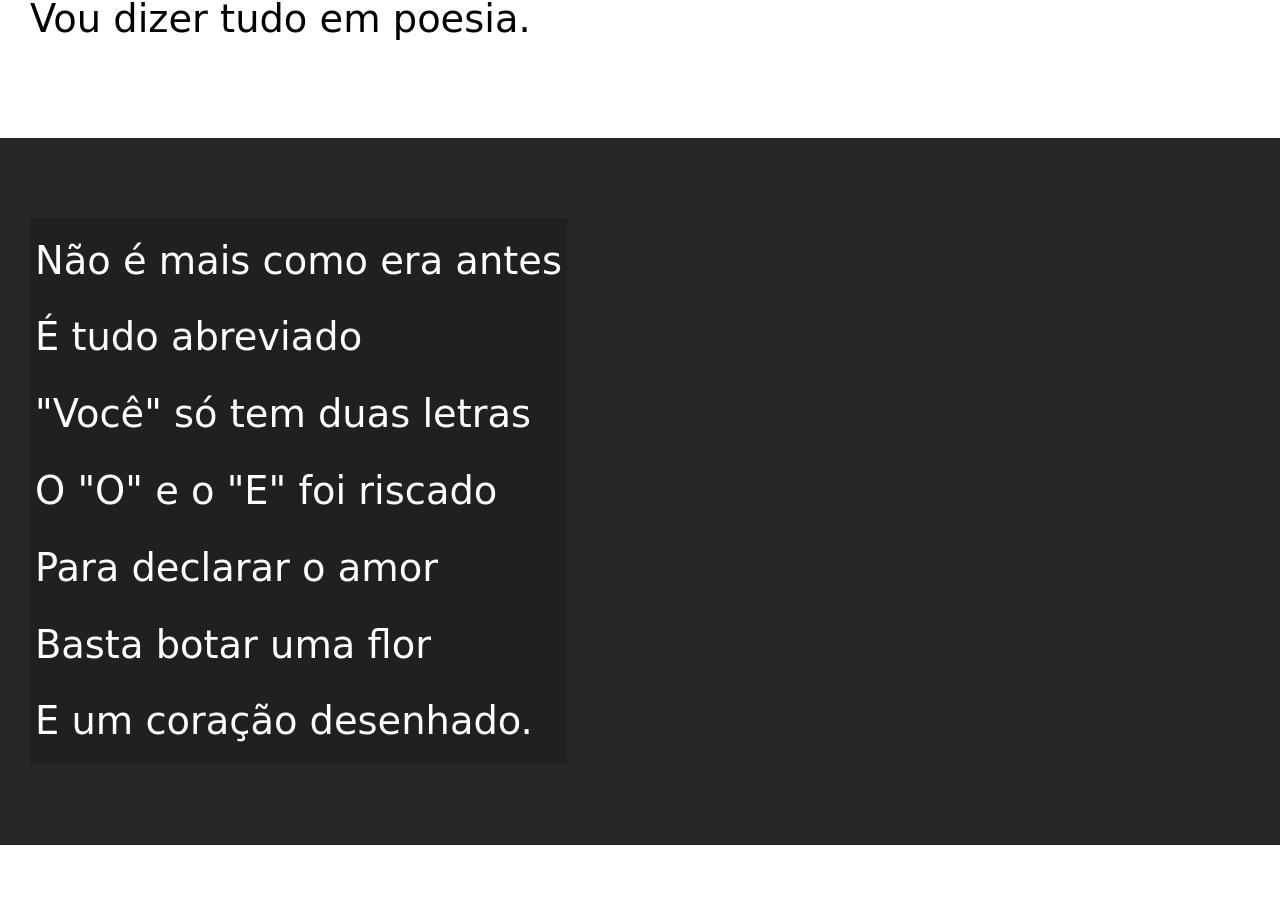
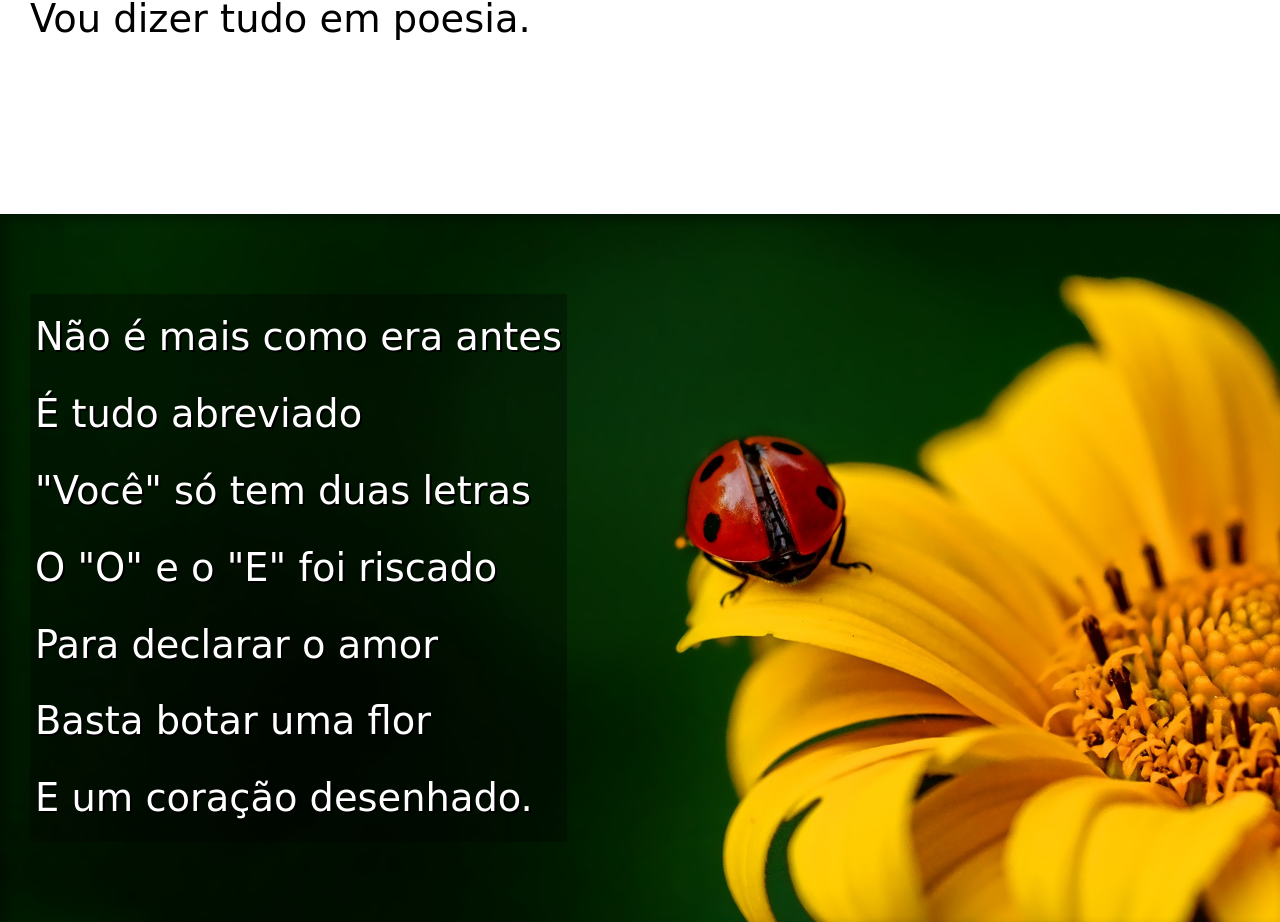
Before and after one commit to Vinilast/html-css, a plain HTML site: page desafios/d012/index.html in a window 1280 px wide. Shown: the part 820-1742 px from the top of the page. Drawn offline with Linux system fonts and the light colour scheme.

Commit message:
projeto 12 finalizado

```diff
--- a/desafios/d012/index.html
+++ b/desafios/d012/index.html
@@ -29,7 +29,7 @@
 
 
 
-    <section class="imagem">
+    <section class="imagem" id="img01">
         <p>
             Não é mais como era antes <br>
             É tudo abreviado <br>
@@ -63,7 +63,7 @@
         </p>
     </section>
 
-    <section class="imagem">
+    <section class="imagem" id="img02">
         <p>
             Tenho saudade das cartas <br>
             Escritas com a própria mão <br>
--- a/desafios/d012/style.css
+++ b/desafios/d012/style.css
@@ -54,20 +54,46 @@ section{
 
 
 }
+section > p {
+    padding-bottom: 2em;
+}
 section.normal{
     background-color: white;
     color: black;
+
 
 }
 section.imagem{
     background-color: rgb(39, 39, 39);
     color: white;
+    box-shadow: inset 6px 6px 12px rgba(0, 0, 0, 0.329);
+    background-size: cover;
+    background-attachment: fixed;
+
 
 }
 section.imagem > p{
-    background-color: rgba(0, 0, 0, 0.185);
+    background-color: rgba(0, 0, 0, 0.322);
     display: inline-block;
     padding: 5px;
+    text-shadow: 2px 2px 0px black;
+
+
+
+
+
+}
+section#img01{
+    background-image: url('imagens/background001.jpg');
+    background-position: right center;
+
+
+
+
+
+}
+section#img02{
+    background-image: url('imagens/background002.jpg');
 
 
 
```
